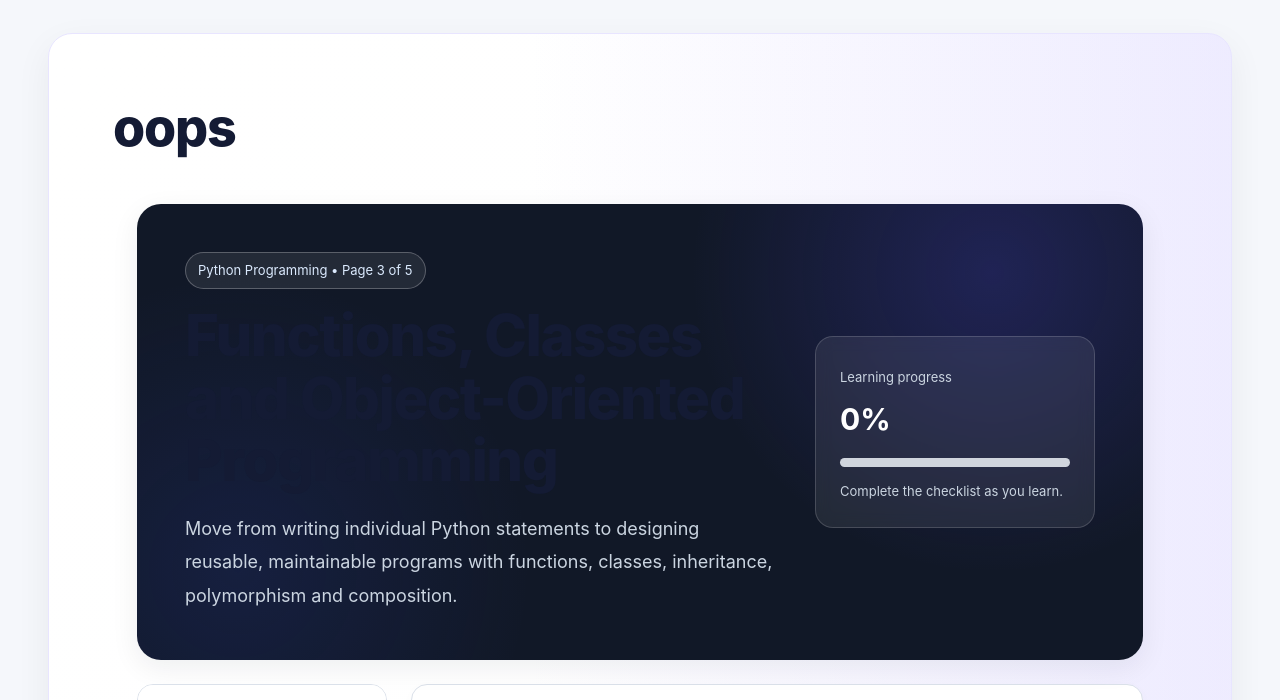
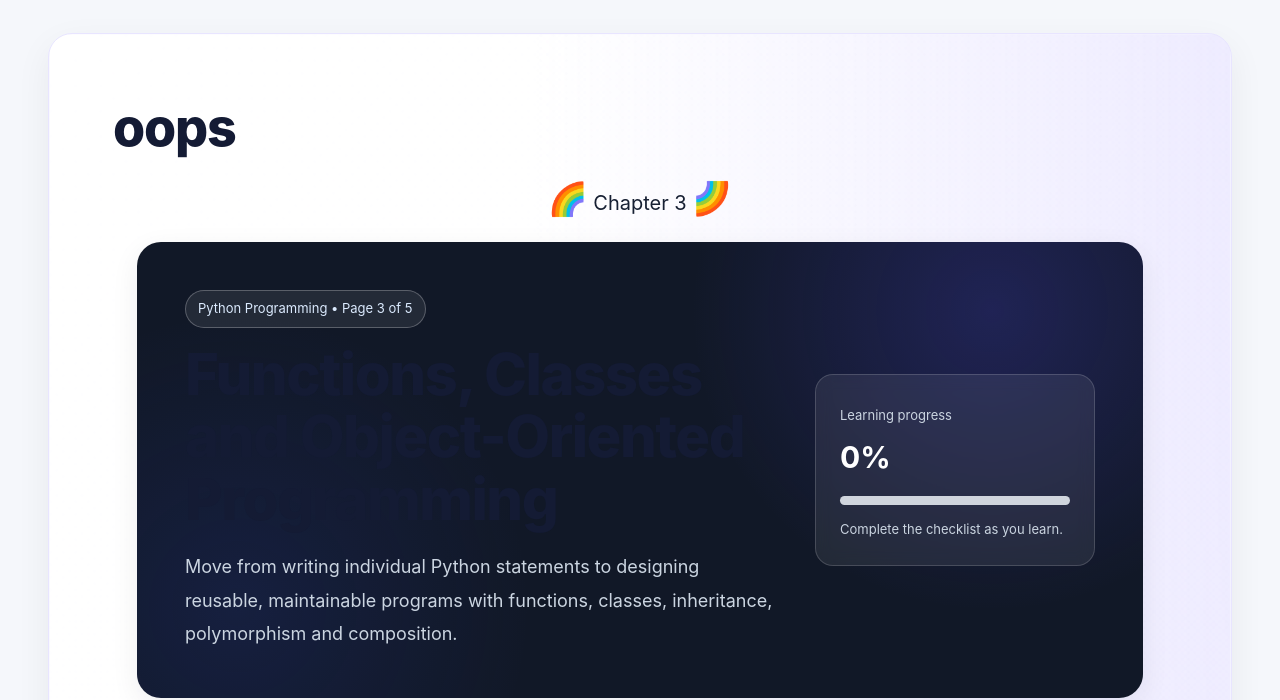
Before and after one commit to rbutech/page, a website: page pages/oops.html in a window 1280 px wide. Shown: the part 84-784 px from the top of the page. Drawn offline with Linux system fonts and the light colour scheme.

Commit message:
Update oops.html

```diff
--- a/pages/oops.html
+++ b/pages/oops.html
@@ -1,5 +1,5 @@
 <!doctype html>
-<html lang="en"><head><meta charset="utf-8"><meta name="viewport" content="width=device-width,initial-scale=1"><meta name="theme-color" content="#101828"><title>oops</title>
+<html lang="en"><head><meta charset="utf-8"><meta name="viewport" content="width=device-width,initial-scale=1"><meta name="theme-color" content="#101828">
 <style>
 :root{--primary:#5145e5;--primary-dark:#3930b8;--ink:#172033;--muted:#667085;--border:#e6e8ef;--surface:#fff;--background:#f7f8fc;--max:1240px;--radius:18px;--shadow:0 12px 36px rgba(16,24,40,.06)}
 *{box-sizing:border-box}html{scroll-behavior:smooth;scroll-padding-top:100px}body{margin:0;background:var(--background);color:var(--ink);font:16px/1.7 Inter,-apple-system,BlinkMacSystemFont,"Segoe UI",Roboto,Helvetica,Arial,sans-serif;-webkit-font-smoothing:antialiased}a{color:inherit}a:focus-visible,button:focus-visible{outline:3px solid #a5a0ff;outline-offset:4px}.site{width:100%;min-height:100vh;overflow:clip}
@@ -16,6 +16,9 @@
 <meta charset="UTF-8">
 <meta name="viewport" content="width=device-width, initial-scale=1.0">
 <meta name="description" content="Python Programming Page 3 — Functions, Classes and Object-Oriented Programming">
+<div style="text-align:center;font-size:20px;line-height:1.2;"><span style="font-size:32px;">🌈</span>
+  Chapter 3
+<span style="font-size:32px;display:inline-block;transform:rotate(180deg);">🌈</span></div>
 <title>Python Programming — Functions, Classes and Object-Oriented Programming</title>
 
 <style>
```
